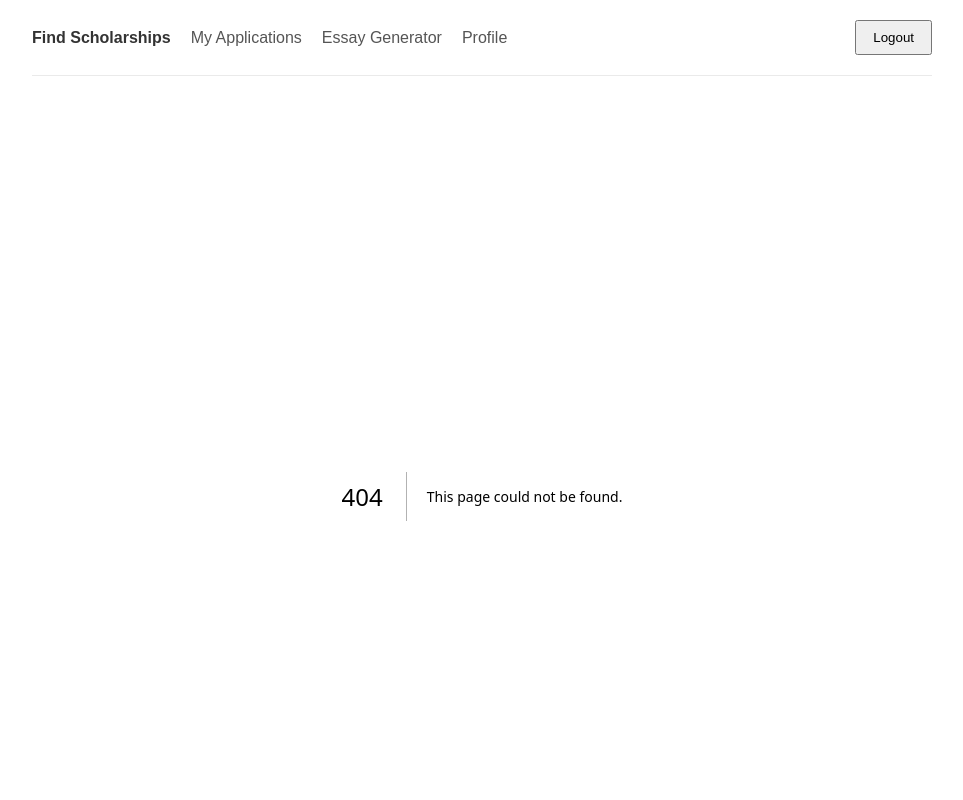
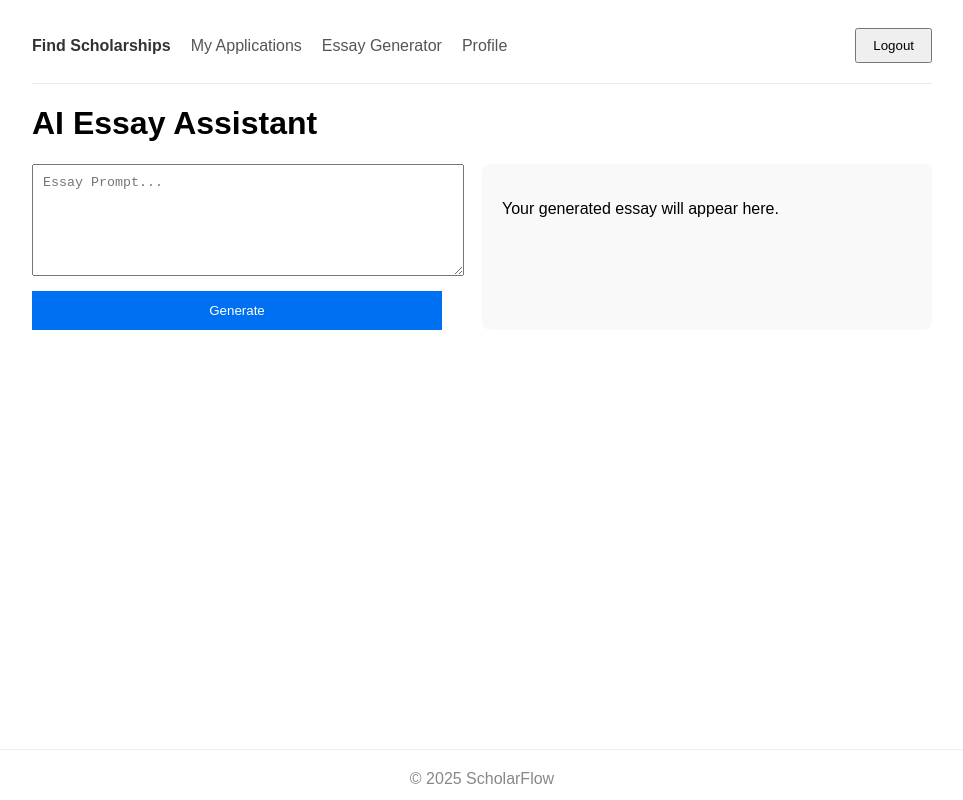
Before and after one commit to mustafaramadan4/scholarflow, a Next.js app in the folder frontend/: page /essays in a window 1280 px wide. Before the commit this address had no page. Shown: the top 800 px of the page, without its empty margins (158-1121 px from the left). Built offline with nearby package versions, Linux system fonts and the light colour scheme; sample sign-in values are in the browser's storage.

Commit message:
Create essays.js

```diff
--- /dev/null
+++ b/frontend/pages/essays.js
@@ -0,0 +1,31 @@
+import { useState } from 'react';
+import { generateEssay } from '../utils/api';
+
+export default function EssayGenerator() {
+  const [prompt, setPrompt] = useState('');
+  const [result, setResult] = useState('');
+  const [loading, setLoading] = useState(false);
+
+  const handleGenerate = async (e) => {
+    e.preventDefault();
+    setLoading(true);
+    try { setResult((await generateEssay(prompt, 500)).text); }
+    catch (err) { alert('Error generating essay'); }
+    finally { setLoading(false); }
+  };
+
+  return (
+    <div>
+      <h1>AI Essay Assistant</h1>
+      <div style={{ display: 'flex', gap: 40, marginTop: 20 }}>
+        <form onSubmit={handleGenerate} style={{ flex: 1, display: 'flex', flexDirection: 'column', gap: 15 }}>
+          <textarea rows={6} style={{ width: '100%', padding: 10 }} value={prompt} onChange={(e) => setPrompt(e.target.value)} placeholder="Essay Prompt..." required />
+          <button type="submit" disabled={loading} style={{ padding: '12px', background: '#0070f3', color: 'white', border: 'none', cursor: 'pointer' }}>{loading ? 'Generating...' : 'Generate'}</button>
+        </form>
+        <div style={{ flex: 1, background: '#f9f9f9', padding: 20, borderRadius: 8 }}>
+          <p style={{ whiteSpace: 'pre-wrap' }}>{result || "Your generated essay will appear here."}</p>
+        </div>
+      </div>
+    </div>
+  );
+}
```
